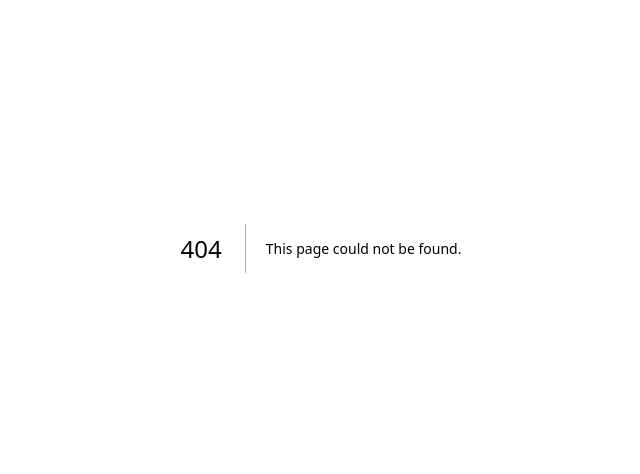
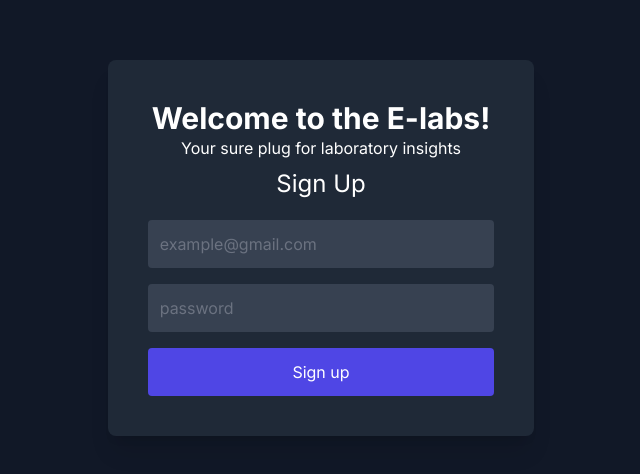
Before and after one commit to Vixs101/e-laboratory-management-system, a Next.js app: page /sign-up in a window 1280 px wide. Before the commit this address had no page. Shown: the part 152-626 px from the top of the page, without its empty margins (319-959 px from the left). Built offline with nearby package versions, Linux system fonts and the light colour scheme; no server answers.

Commit message:
Implemented the sign in functionality

```diff
--- a/package.json
+++ b/package.json
@@ -12,7 +12,8 @@
     "firebase": "^10.13.0",
     "next": "14.2.6",
     "react": "^18",
-    "react-dom": "^18"
+    "react-dom": "^18",
+    "react-firebase-hooks": "^5.1.1"
   },
   "devDependencies": {
     "@types/node": "^20",
--- a/src/app/firebase/config.js
+++ b/src/app/firebase/config.js
@@ -1,4 +1,6 @@
-import { initializeApp } from "firebase/app";
+import { initializeApp, getApps, getApp } from "firebase/app";
+import { getAuth } from "firebase/auth";
+
 
 const firebaseConfig = {
   apiKey: process.env.NEXT_PUBLIC_FIREBASE_API_KEY,
@@ -11,3 +13,7 @@
 
 // Initialize Firebase
 const app = initializeApp(firebaseConfig);
+console.log(app)
+const auth = getAuth(app);
+
+export {auth};
--- /dev/null
+++ b/src/app/sign-up/page.tsx
@@ -0,0 +1,58 @@
+"use client"
+import {useState} from "react";
+import {useCreateUserWithEmailAndPassword} from "react-firebase-hooks/auth";
+import{ auth }from "@/app/firebase/config";
+
+export default function SignUp() {
+    const [email, setEmail] = useState("");
+    const [password, setPassword] = useState("");
+
+    const [createUserWithEmailAndPassword] = useCreateUserWithEmailAndPassword(auth);
+
+    const handleSignUp = async () => {
+        try {
+            console.log("clicked")
+            const res = await createUserWithEmailAndPassword(email, password)
+            console.log({res})
+            setEmail('')
+            setPassword('')
+        } catch (error) {
+            console.error(error)
+        }
+    };
+
+  return (
+    <div className="min-h-screen flex items-center justify-center bg-gray-900">
+        <form className="bg-gray-800 p-10 rounded-lg shadow-xl w-2/3 md:w-1/2 lg:w-1/3">
+            <div className='text-white text-center mb-2'>
+                <h1 className='font-bold text-3xl'>Welcome to the E-labs!</h1>
+                <p className='text-'>Your sure plug for laboratory insights</p>
+            </div>
+            <h2 className="text-white text-center text-2xl mb-5">Sign Up</h2>
+            <input
+                type="email"
+                placeholder="example@gmail.com"
+                value={email}
+                autoComplete="on"
+                onChange={(e) => setEmail(e.target.value)}
+                className="w-full p-3 mb-4 bg-gray-700 rounded outline-none text-white placeholder-gray-500"
+            />
+            <input
+                type="password"
+                placeholder="password"
+                value={password}
+                autoComplete="on"
+                onChange={(e) => setPassword(e.target.value)}
+                className="w-full p-3 mb-4 bg-gray-700 rounded outline-none text-white placeholder-gray-500"
+            />
+            <button
+                onClick={handleSignUp}
+                className="w-full p-3 bg-indigo-600 rounded text-white hover:bg-indigo-500"
+            >
+                Sign up
+            </button>
+        </form>
+
+    </div>
+  )
+}
```
Also changed, not shown: 1 other file (tests, documents, lock files or other folders).
